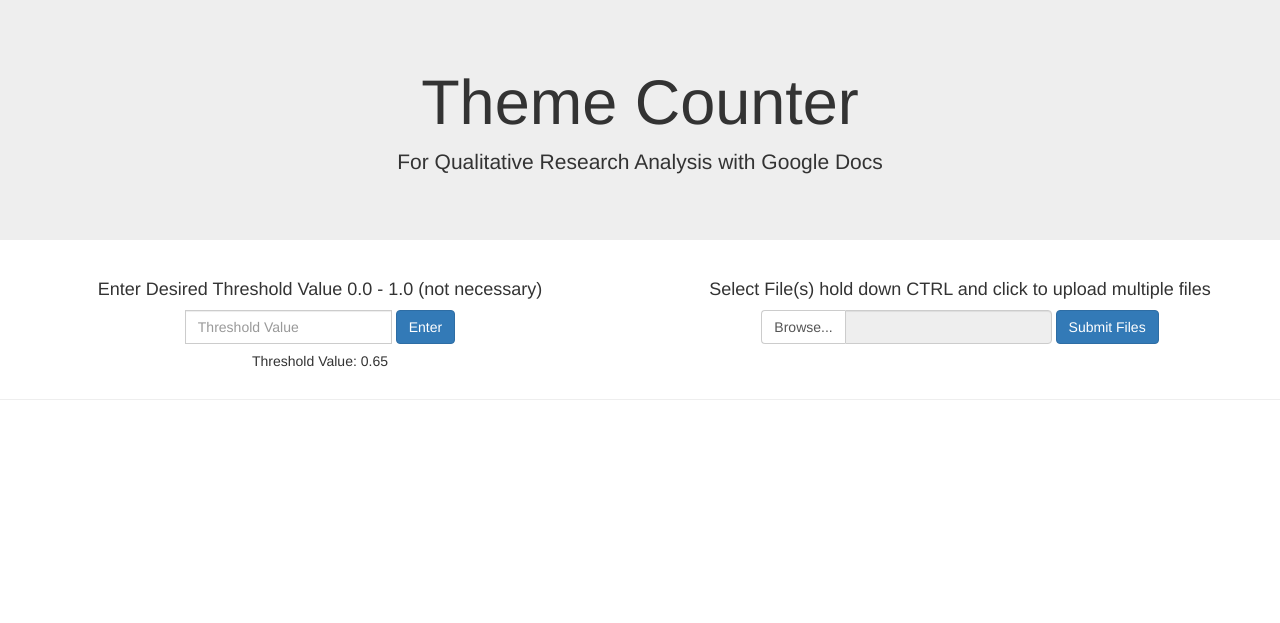
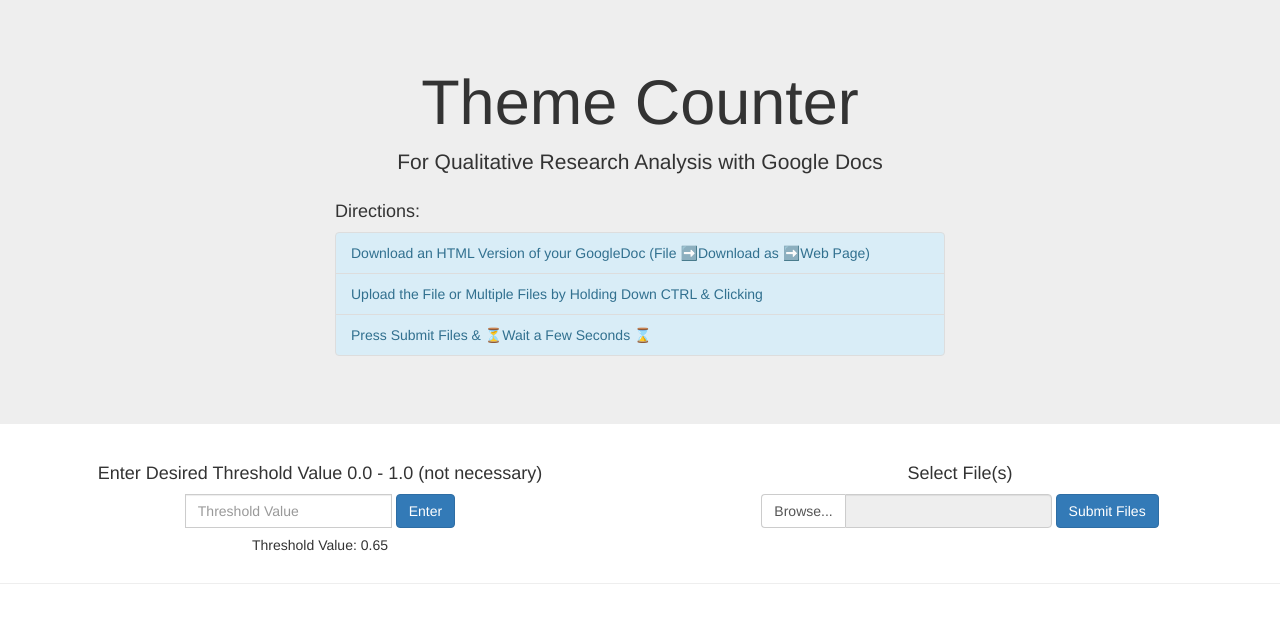
Before and after one commit to peterchun2000/ThemeCounter, a Flask app: page / in a window 1280 px wide. Shown: the top 623 px of the page. Run offline with Flask 2, Linux system fonts and the light colour scheme; some libraries are stand-ins or nearby versions.

Commit message:
styling edits

```diff
--- a/awesome-test/pyvenv.cfg
+++ /dev/null
@@ -1,3 +0,0 @@
-home = /usr/local/bin
-include-system-site-packages = false
-version = 3.7.4
--- a/project/counter.py
+++ b/project/counter.py
@@ -239,8 +239,7 @@
     # print("theme dict imput length from make table: " + str(len(theme_dict)))
     for key, value in theme_dict.items():
         for sub_theme in value:
-            items.append(Item(key, sub_theme.theme, len(sub_theme.comments), sub_theme.comments, '<button type="button" data-toggle="collapse" data-target="#demo" class="accordion-toggle btn btn-secondary">View Comments</button>'))
-
+            items.append(Item(key, sub_theme.theme, len(sub_theme.comments), sub_theme.comments, '<button type="button" data-toggle="collapse" data-target="#demo" class="accordion-toggle btn btn-default">Comments</button>'))
 
     # Populate the table
     table = ItemTable(items)
--- /dev/null
+++ b/project/static/css/main.css
@@ -0,0 +1,3 @@
+.bold_col{
+    font-weight: bold;
+}
--- a/project/templates/index.html
+++ b/project/templates/index.html
@@ -12,12 +12,30 @@
     });
     </script>
 {% endblock %}
-
+{% block styles %}
+{{super()}}
+<link rel="stylesheet"
+      href="{{url_for('.static', filename='css/main.css')}}">
+{% endblock %}
 {% block content %}
 
-<div class="jumbotron text-center">
-    <h1>Theme Counter</h1>
-    <p>For Qualitative Research Analysis with Google Docs</p>
+<div class="jumbotron">
+    <h1 class="text-center">Theme Counter</h1>
+    <p class="text-center">For Qualitative Research Analysis with Google Docs</p>
+    <div class="container-fluid">
+        <div class="row">
+                <div class="col col-lg-3"></div>
+                <div class="col col-lg-6">
+                <h4>Directions:</h4>
+                <ul class="list-group">
+                    <li class="list-group-item list-group-item-info">Download an HTML Version of your GoogleDoc (File ➡️Download as ➡️Web Page)
+                    <li class="list-group-item list-group-item-info">Upload the File or Multiple Files by Holding Down CTRL & Clicking</li>
+                    <li class="list-group-item list-group-item-info">Press Submit Files & ⏳Wait a Few Seconds ⌛</li>
+                </ul>
+            </div>
+        </div>
+    </div>
+</div>
 </div>
 <div class="container-fluid text-center">
     <div class="row">
@@ -34,7 +52,7 @@
             </h5>
         </div>
         <div class="col col-lg-6">
-            <h4>Select File(s) hold down CTRL and click to upload multiple files</h4>
+            <h4>Select File(s)</h4>
 
             <form class="form-inline center-block" action="/" method="POST" enctype="multipart/form-data">
                 <div class="input-group">
```
Also changed, not shown: 12 other files.
